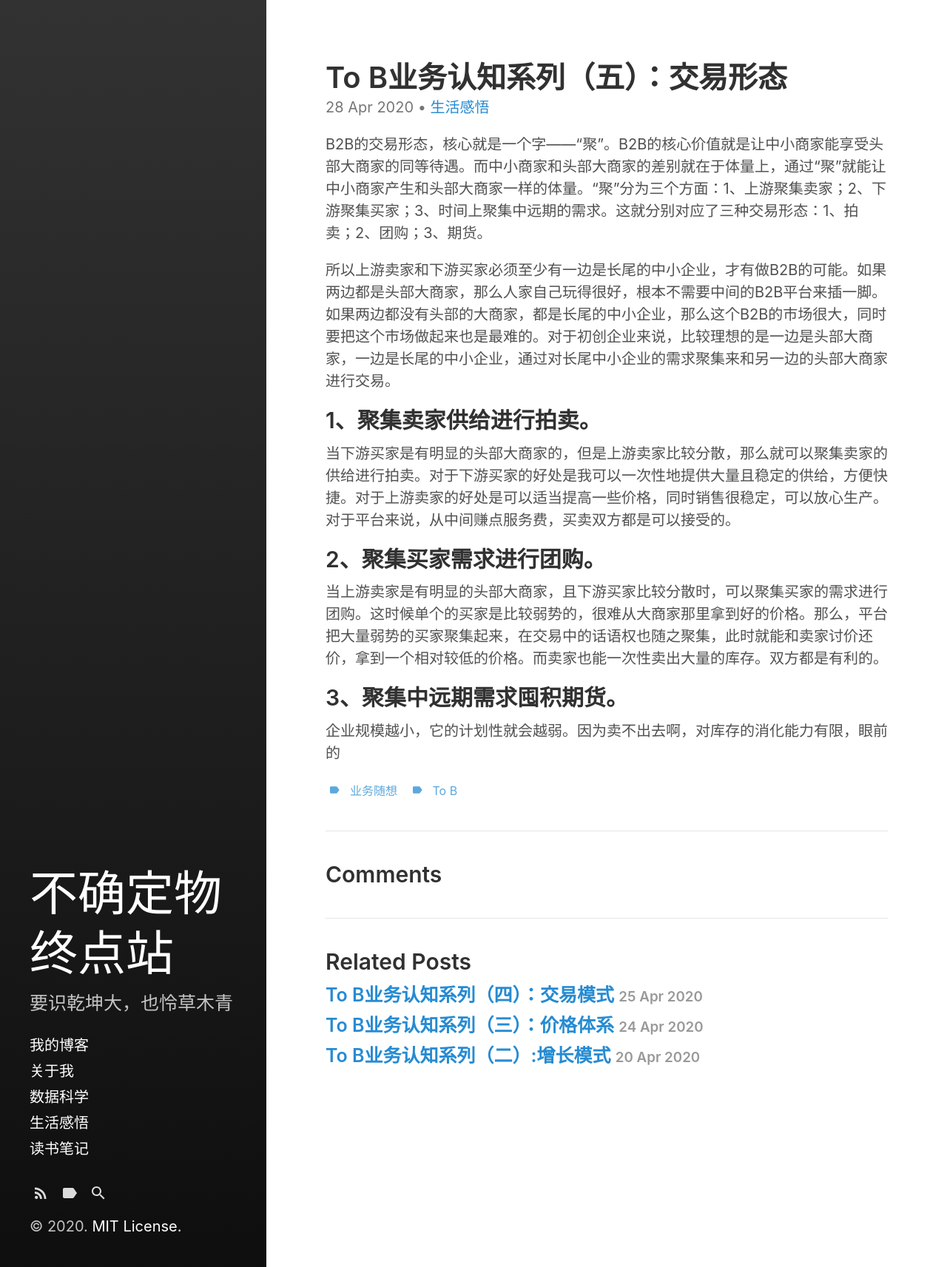
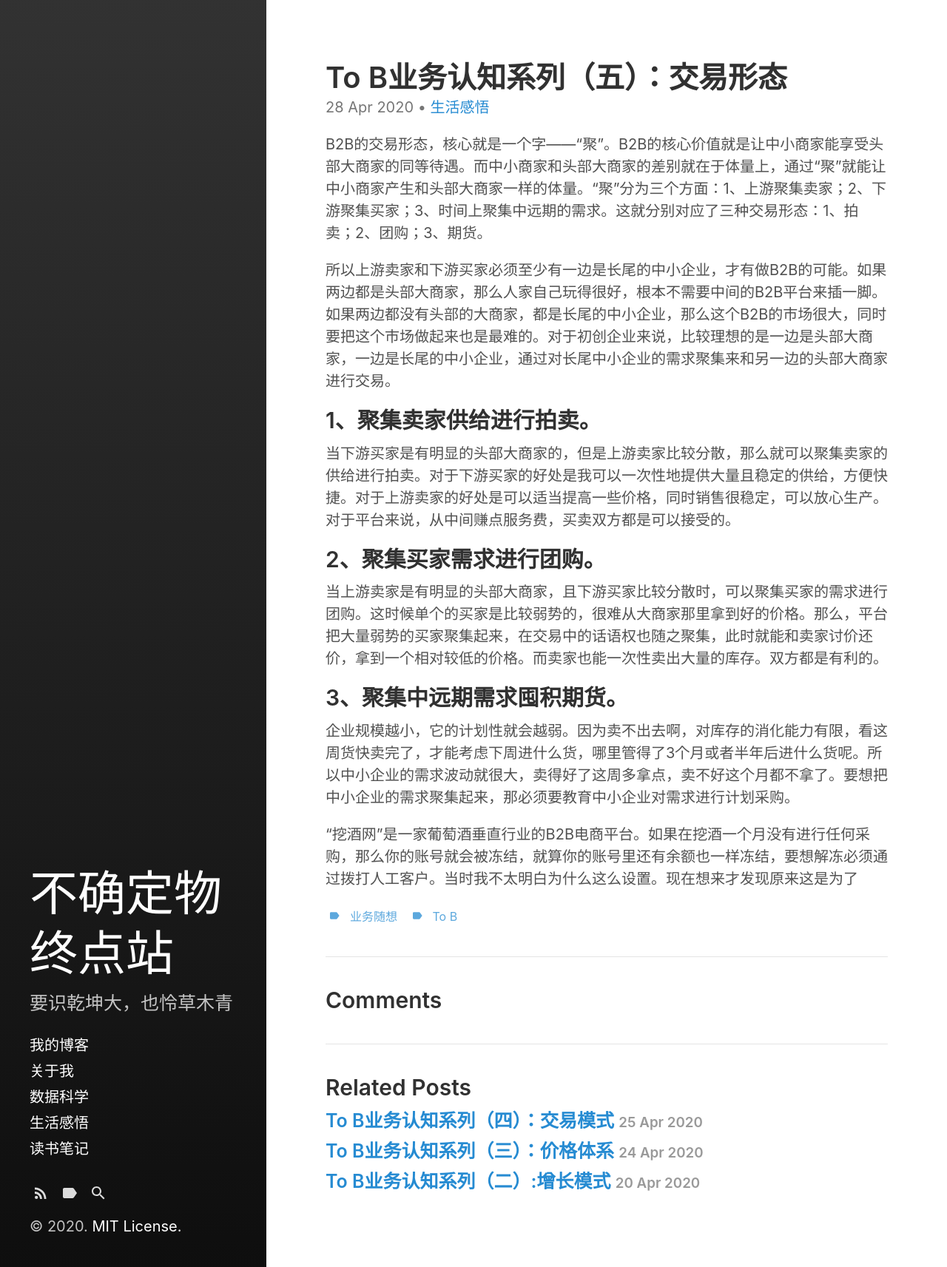
Before and after one commit to Bin0Lin/Bin0Lin.github.io, a Jekyll site: the page built from _posts/2020-04-28-To B业务认知系列（五）：交易核心.md, in a window 1280 px wide. Shown: the whole page at 74% size. Built offline with Jekyll 4.4.1, drawn with Linux system fonts in a browser that asks for light colours.

Commit message:
Update 2020-04-28-To B业务认知系列（五）：交易核心.md

```diff
--- a/_posts/2020-04-28-To B业务认知系列（五）：交易核心.md
+++ b/_posts/2020-04-28-To B业务认知系列（五）：交易核心.md
@@ -23,4 +23,6 @@ B2B的交易形态，核心就是一个字——“聚”。B2B的核心价值
 
 ## 3、聚集中远期需求囤积期货。
 
-企业规模越小，它的计划性就会越弱。因为卖不出去啊，对库存的消化能力有限，眼前的
+企业规模越小，它的计划性就会越弱。因为卖不出去啊，对库存的消化能力有限，看这周货快卖完了，才能考虑下周进什么货，哪里管得了3个月或者半年后进什么货呢。所以中小企业的需求波动就很大，卖得好了这周多拿点，卖不好这个月都不拿了。要想把中小企业的需求聚集起来，那必须要教育中小企业对需求进行计划采购。
+
+“挖酒网”是一家葡萄酒垂直行业的B2B电商平台。如果在挖酒一个月没有进行任何采购，那么你的账号就会被冻结，就算你的账号里还有余额也一样冻结，要想解冻必须通过拨打人工客户。当时我不太明白为什么这么设置。现在想来才发现原来这是为了
```
